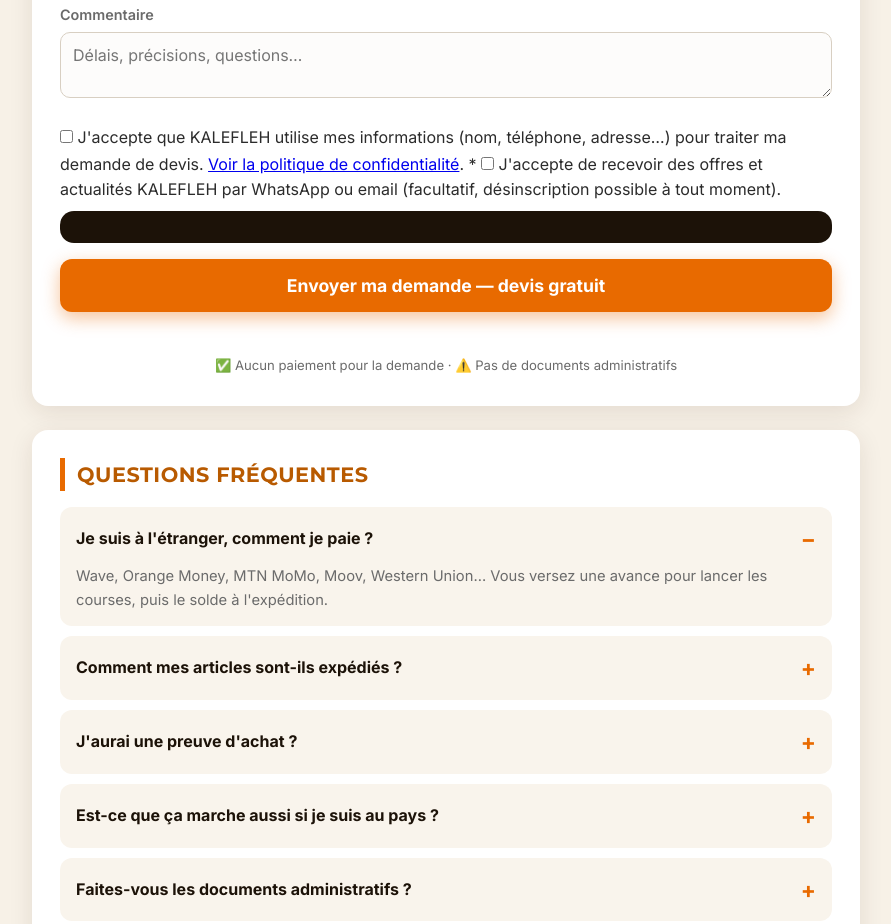
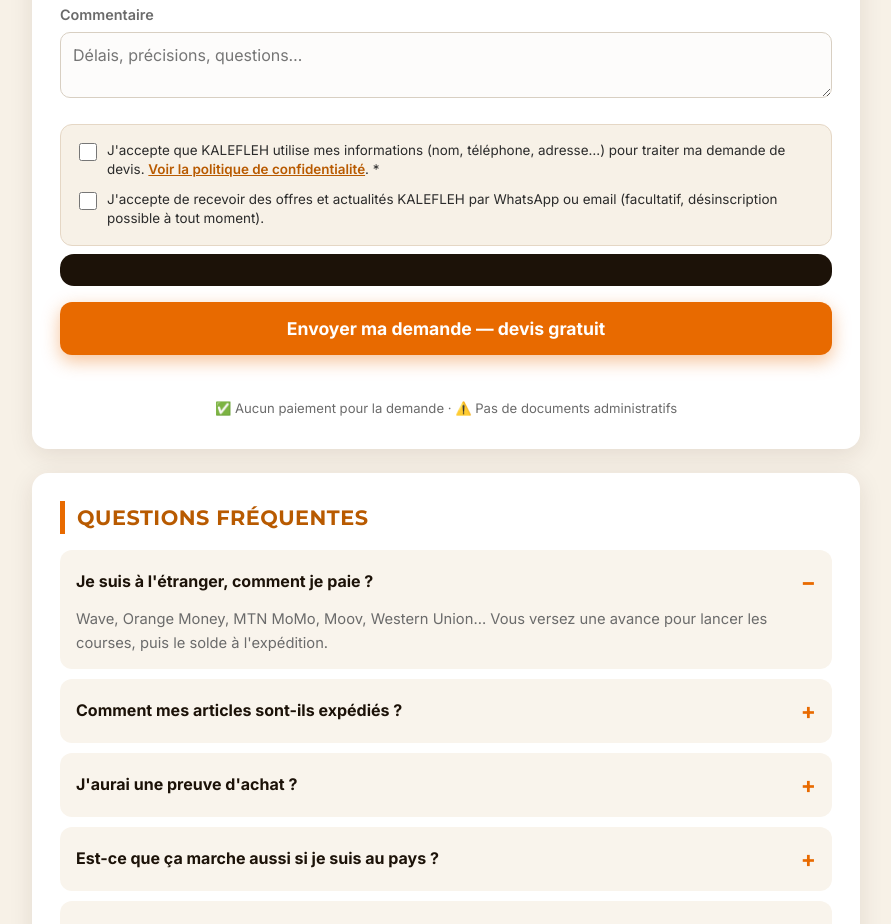
Before and after one commit to expedit-ermus/Kalefleh, a website: page public/index.html in a window 1280 px wide. Shown: the part 4559-5483 px from the top of the page, without its empty margins (194-1085 px from the left). Drawn offline with Linux system fonts and the light colour scheme.

Commit message:
RGPD : style des cases de consentement

```diff
--- a/public/style.css
+++ b/public/style.css
@@ -330,6 +330,11 @@
 .msg-actions .form-status { margin-top: 0; min-height: auto; font-size: .9rem; }
 
 /* Submit */
+.consent-block { margin-top: 22px; padding: 16px 18px; background: var(--cream); border: 1.5px solid #e5d7c5; border-radius: 12px; }
+.consent-line { display: flex; align-items: flex-start; gap: 10px; font-size: .84rem; color: var(--text); line-height: 1.45; cursor: pointer; }
+.consent-line + .consent-line { margin-top: 10px; }
+.consent-line input[type="checkbox"] { flex: 0 0 auto; width: 18px; height: 18px; margin-top: 2px; accent-color: var(--primary); cursor: pointer; }
+.consent-line a { color: var(--primary-dark); font-weight: 600; }
 .form-cta { text-align: center; margin-top: 8px; }
 .btn-submit { width: 100%; padding: 16px; font-size: 1.1rem; }
 .reassure { margin-top: 12px; font-size: .82rem; color: var(--muted); }
```
